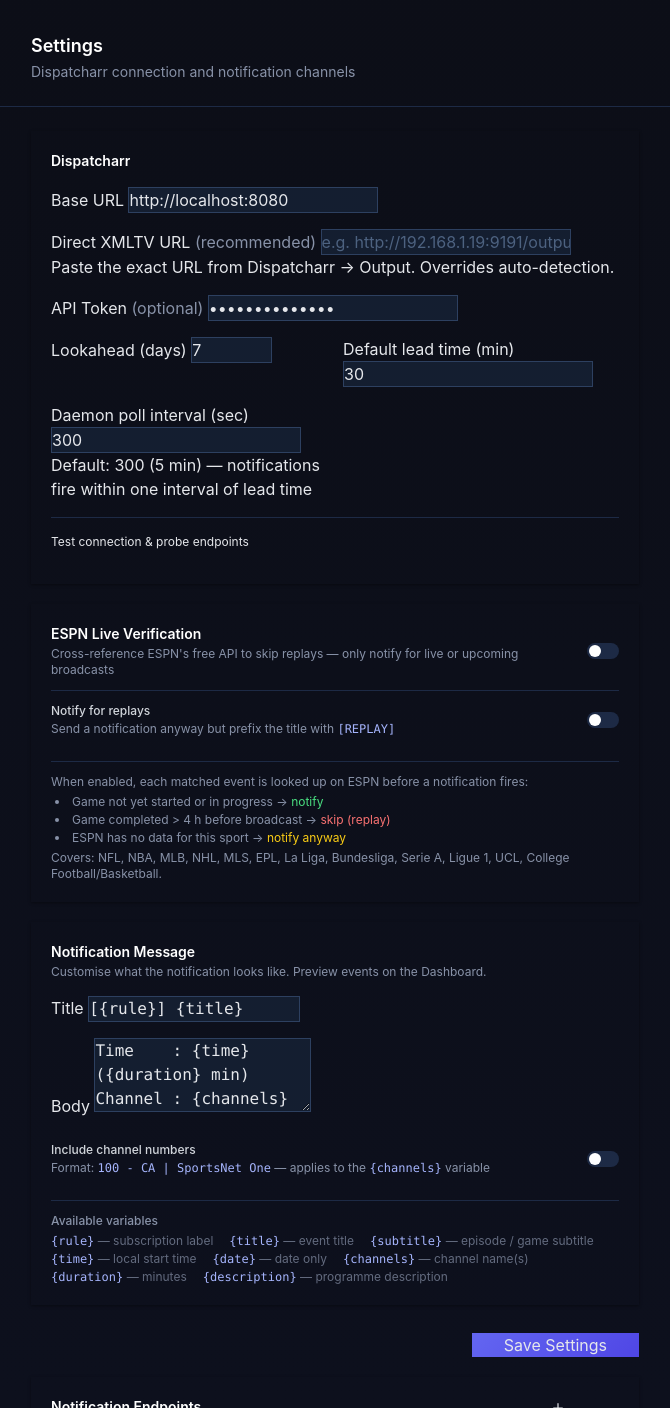
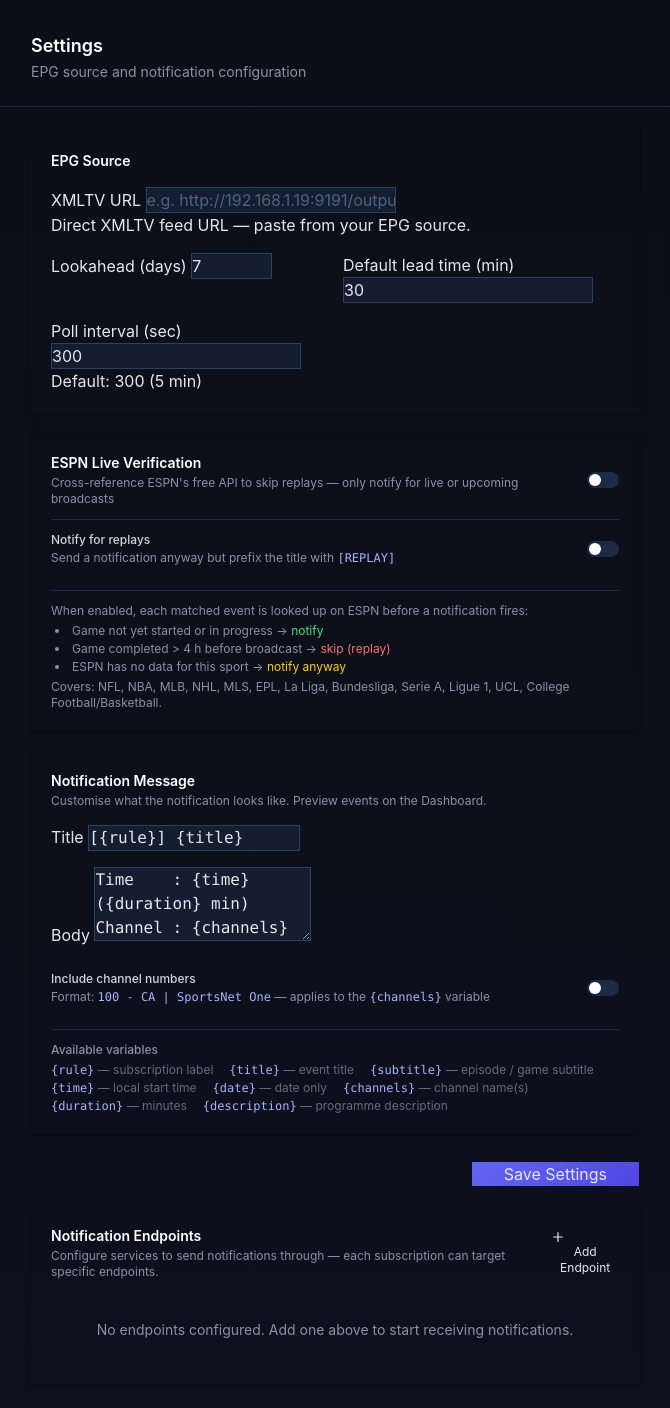
Before and after one commit to Deekerman/Alertle, a FastAPI app: page /settings in a window 1280 px wide. Shown: the part 56-1464 px from the top of the page, without its empty margins (1-671 px from the left). Run offline with FastAPI, Linux system fonts and the light colour scheme; some libraries are stand-ins or nearby versions.

Commit message:
Simplify settings to XMLTV URL only; remove Dispatcharr API integration
- Settings page: rename section to 'EPG Source', keep only XMLTV URL +
  lookahead days + lead time + poll interval
- Remove Base URL, API Token, and 'Test connection' probe button
- Remove /action/probe route from server.py
- Strip url/token from config.yaml dispatcharr block
- save_settings no longer writes dispatcharr_url or dispatcharr_token

https://claude.ai/code/session_01XuhxcauQKNuKofhxqfHPmm

```diff
--- a/config.yaml
+++ b/config.yaml
@@ -1,7 +1,5 @@
 dispatcharr:
-  url: "http://localhost:8080"      # Dispatcharr base URL
-  token: "YOUR_API_TOKEN"           # API token (optional for output endpoints)
-  # Paste the exact XMLTV URL from Dispatcharr → Output (recommended)
+  # Paste the direct XMLTV URL from your EPG source
   # e.g. http://192.168.1.19:9191/output/epg/Everything
   xmltv_url: ""
   # EPG lookahead in days (scans from now until now + lookahead_days)
--- a/server.py
+++ b/server.py
@@ -504,47 +504,6 @@ async def delete_subscription(request: Request, idx: int):
     return _sub_response(request, subs, f"Removed: {label}", cfg)
 
 
-# ── API probe ─────────────────────────────────────────────────────────────
-
-@app.get("/action/probe", response_class=HTMLResponse)
-async def probe_dispatcharr(request: Request):
-    cfg = load_config()
-    d = cfg.get("dispatcharr", {})
-    if not d.get("url"):
-        return HTMLResponse('<p class="text-yellow-400 text-sm">No URL configured yet.</p>')
-    try:
-        client = make_client(cfg)
-        results = client.probe_api()
-    except Exception as exc:
-        return HTMLResponse(f'<p class="text-red-400 text-sm">Probe failed: {exc}</p>')
-
-    rows = ""
-    for key, info in results.items():
-        status = info.get("status")
-        if status == 200:
-            colour = "text-green-400"
-        elif status is None:
-            colour = "text-red-400"
-        elif status in (401, 403):
-            colour = "text-yellow-400"
-        else:
-            colour = "text-gray-500"
-
-        detail = html.escape((info.get("snippet") or info.get("error") or "")[:140])
-
-        rows += (
-            f'<tr class="border-b border-border">'
-            f'<td class="py-1.5 pr-3 font-mono text-xs text-gray-300 whitespace-nowrap">{html.escape(key)}</td>'
-            f'<td class="py-1.5 pr-3 text-xs {colour} whitespace-nowrap">{html.escape(str(status or "err"))}</td>'
-            f'<td class="py-1.5 text-xs text-gray-500 break-all">{detail}</td>'
-            f'</tr>'
-        )
-
-    return HTMLResponse(
-        f'<div class="overflow-x-auto"><table class="w-full mt-3"><tbody>{rows}</tbody></table></div>'
-    )
-
-
 # ── Settings ───────────────────────────────────────────────────────────────
 
 @app.post("/action/settings")
@@ -554,11 +513,9 @@ async def save_settings(request: Request):
 
     d = cfg.setdefault("dispatcharr", {})
     try:
-        d["url"] = _validate_url(form.get("dispatcharr_url", "").strip())
         d["xmltv_url"] = _validate_url(form.get("xmltv_url", "").strip())
     except ValueError as exc:
         return Response(status_code=400, headers={"X-Toast": str(exc)})
-    d["token"] = form.get("dispatcharr_token", "").strip()
     try:
         d["lookahead_days"] = int(form.get("lookahead_days", 7))
     except ValueError:
--- a/templates/settings.html
+++ b/templates/settings.html
@@ -3,35 +3,23 @@
 
 <div class="px-8 pt-8 pb-6 border-b border-border">
   <h1 class="text-lg font-semibold text-white">Settings</h1>
-  <p class="text-sm text-muted mt-0.5">Dispatcharr connection and notification channels</p>
+  <p class="text-sm text-muted mt-0.5">EPG source and notification configuration</p>
 </div>
 
 <div class="px-8 py-6 max-w-2xl">
   <form hx-post="/action/settings" hx-swap="none" class="space-y-5">
 
-    <!-- ── Dispatcharr ──────────────────────────────────────────────── -->
+    <!-- ── EPG Source ─────────────────────────────────────────────────── -->
     <section class="card p-5 space-y-4">
-      <h2 class="text-sm font-semibold text-white">Dispatcharr</h2>
+      <h2 class="text-sm font-semibold text-white">EPG Source</h2>
 
       <div class="grid grid-cols-2 gap-4">
         <div class="col-span-2">
-          <label class="form-label">Base URL</label>
-          <input name="dispatcharr_url" class="field"
-                 value="{{ cfg.get('dispatcharr', {}).get('url', '') }}"
-                 placeholder="http://192.168.1.x:8080" />
-        </div>
-        <div class="col-span-2">
-          <label class="form-label">Direct XMLTV URL <span class="text-muted font-normal">(recommended)</span></label>
+          <label class="form-label">XMLTV URL</label>
           <input name="xmltv_url" class="field"
                  value="{{ cfg.get('dispatcharr', {}).get('xmltv_url', '') }}"
                  placeholder="e.g. http://192.168.1.19:9191/output/epg/Everything" />
-          <p class="form-hint">Paste the exact URL from Dispatcharr → Output. Overrides auto-detection.</p>
-        </div>
-        <div class="col-span-2">
-          <label class="form-label">API Token <span class="text-muted font-normal">(optional)</span></label>
-          <input name="dispatcharr_token" class="field" type="password"
-                 value="{{ cfg.get('dispatcharr', {}).get('token', '') }}"
-                 placeholder="Bearer token from Dispatcharr settings" />
+          <p class="form-hint">Direct XMLTV feed URL — paste from your EPG source.</p>
         </div>
         <div>
           <label class="form-label">Lookahead (days)</label>
@@ -44,28 +32,11 @@
                  value="{{ cfg.get('default_lead_time_minutes', 30) }}" />
         </div>
         <div>
-          <label class="form-label">Daemon poll interval (sec)</label>
+          <label class="form-label">Poll interval (sec)</label>
           <input name="poll_interval_seconds" class="field" type="number" min="60"
                  value="{{ cfg.get('poll_interval_seconds', 300) }}" />
-          <p class="form-hint">Default: 300 (5 min) — notifications fire within one interval of lead time</p>
+          <p class="form-hint">Default: 300 (5 min)</p>
         </div>
-      </div>
-
-      <div class="pt-1 border-t border-border">
-        <button type="button"
-          hx-get="/action/probe"
-          hx-target="#probe-result"
-          hx-swap="innerHTML"
-          hx-indicator="#probe-spin"
-          class="btn-secondary text-xs"
-        >
-          <svg id="probe-spin" class="htmx-indicator animate-spin w-3 h-3" fill="none" viewBox="0 0 24 24">
-            <circle class="opacity-25" cx="12" cy="12" r="10" stroke="currentColor" stroke-width="3"/>
-            <path class="opacity-75" fill="currentColor" d="M4 12a8 8 0 018-8V0C5.373 0 0 5.373 0 12h4z"/>
-          </svg>
-          Test connection &amp; probe endpoints
-        </button>
-        <div id="probe-result" class="mt-3 overflow-x-auto text-xs"></div>
       </div>
     </section>
 
```
